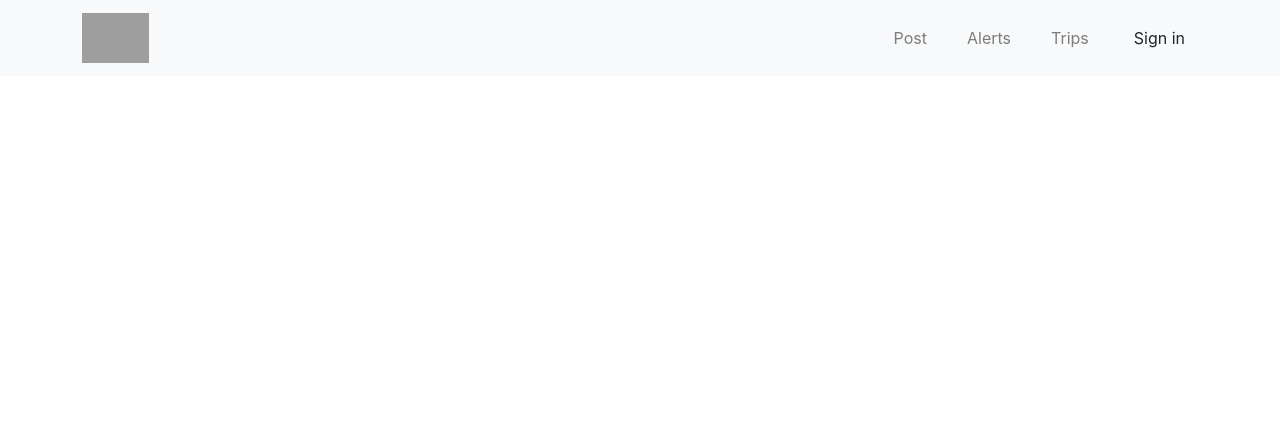
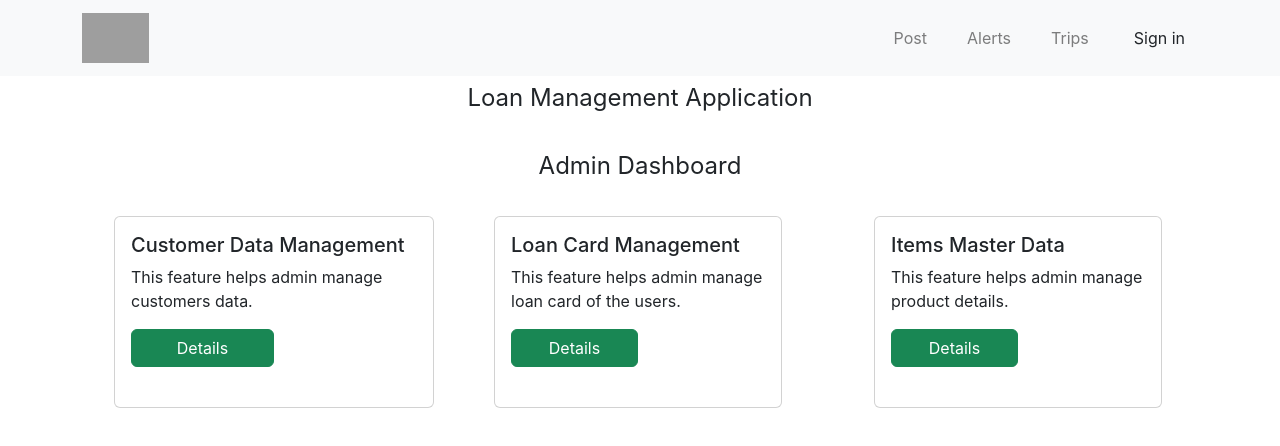
Before and after one commit to Drsh01/frontend, a React (Create React App) app: page /admin/dashboard in a window 1280 px wide. Shown: the top 446 px of the page. Built offline with nearby package versions, Linux system fonts and the light colour scheme; grey boxes are pictures that could not be loaded.

Commit message:
admin and user dashboard

```diff
--- a/src/App.js
+++ b/src/App.js
@@ -10,8 +10,8 @@ function App() {
       <Navbar />
       <Routes>
         <Route path='/' element={<Login />} />
-        <Route path='/user-dashboard' element={<UserDashboard />} />
-        <Route path='/admin-dashboard' element={<AdminDashboard />} />
+        <Route path='/user/dashboard' element={<UserDashboard />} />
+        <Route path='/admin/dashboard' element={<AdminDashboard />} />
       </Routes>
     </BrowserRouter>
   );
--- a/src/components/AdminDashboard.js
+++ b/src/components/AdminDashboard.js
@@ -1,5 +1,46 @@
+
 const AdminDashboard = () => {
-    return <div>Admin Dashboard</div>
+    return<div>
+        <div style={{textAlign:"center",marginTop:"5rem",fontSize:"1.5rem"}} >Loan Management Application</div>
+        <div style={{textAlign:"center",marginTop:"2rem",fontSize:"1.5rem"}}>Admin Dashboard</div>
+
+
+
+<div class="container">
+  <div class="row align-items-start">
+    <div class="col">
+     <div class="card" style={{width : "20rem",marginLeft:"2rem",marginTop:"2rem"}}>
+     <div class="card-body">
+    <h5 class="card-title">Customer Data Management</h5>
+    <p class="card-text">This feature helps admin manage customers data.</p>
+    <button type="button" class="btn btn-success btn-block col-6 mb-4">Details</button>
+  </div>
+  </div>
+  </div>
+  <div class="col">
+<div class="card" style={{width : "18rem",marginLeft:"2rem",marginTop:"2rem"}}>
+  <div class="card-body">
+    <h5 class="card-title">Loan Card Management</h5>
+    <p class="card-text">This feature helps admin manage loan card of the users.</p>
+    <button type="button" class="btn btn-success btn-block col-6 mb-4">Details</button>
+  </div>
+  </div>
+  </div>
+  <div class="col">
+<div class="card" style={{width : "18rem",marginLeft:"2rem",marginTop:"2rem"}}>
+  <div class="card-body">
+    <h5 class="card-title">Items Master Data</h5>
+    <p class="card-text">This feature helps admin manage product details.</p>
+    <button type="button" class="btn btn-success btn-block col-6 mb-4">Details</button>
+  </div>
+  </div>
+  </div>
+
+  </div>
+  </div>
+
+
+        </div>
 }
 
 export default AdminDashboard;
--- a/src/components/UserDashboard.js
+++ b/src/components/UserDashboard.js
@@ -1,3 +1,45 @@
-export default function UserDashboard () {
-    return <div>User Dashboard</div>
-};
+const UserDashboard = () => {
+     return<div>
+        <div style={{textAlign:"center",marginTop:"5rem",fontSize:"1.5rem"}} >Loan Management Application</div>
+        <div style={{textAlign:"center",marginTop:"2rem",fontSize:"1.5rem"}}>User Dashboard</div>
+
+
+
+<div class="container">
+  <div class="row align-items-start">
+    <div class="col">
+     <div class="card" style={{width : "20rem",marginLeft:"2rem",marginTop:"2rem"}}>
+     <div class="card-body">
+    <h5 class="card-title">View Loans</h5>
+    <p class="card-text">This feature helps users to view his previous loans.</p>
+    <button type="button" class="btn btn-success btn-block col-6 mb-4">Details</button>
+  </div>
+  </div>
+  </div>
+  <div class="col">
+<div class="card" style={{width : "18rem",marginLeft:"2rem",marginTop:"2rem"}}>
+  <div class="card-body">
+    <h5 class="card-title">Apply for Loan</h5>
+    <p class="card-text">This feature helps users to apply for loan.</p>
+    <button type="button" class="btn btn-success btn-block col-6 mb-4">Details</button>
+  </div>
+  </div>
+  </div>
+  <div class="col">
+<div class="card" style={{width : "18rem",marginLeft:"2rem",marginTop:"2rem"}}>
+  <div class="card-body">
+    <h5 class="card-title">View Item Purchased</h5>
+    <p class="card-text">This feature helps users to view previously purchased items.</p>
+    <button type="button" class="btn btn-success btn-block col-6 mb-4">Details</button>
+  </div>
+  </div>
+  </div>
+
+  </div>
+  </div>
+
+
+        </div>
+}
+
+export default UserDashboard;
```
